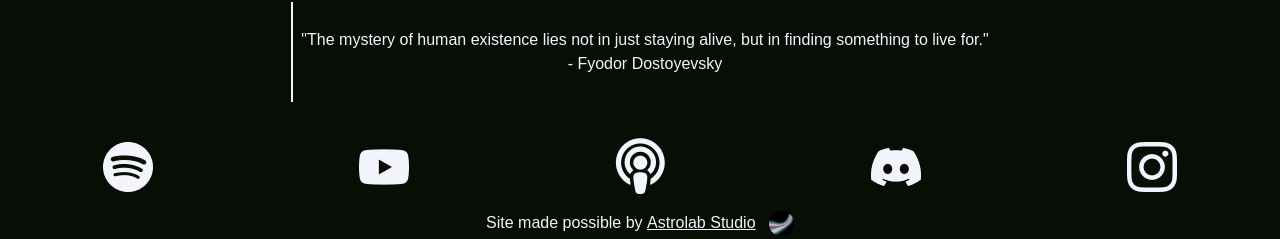
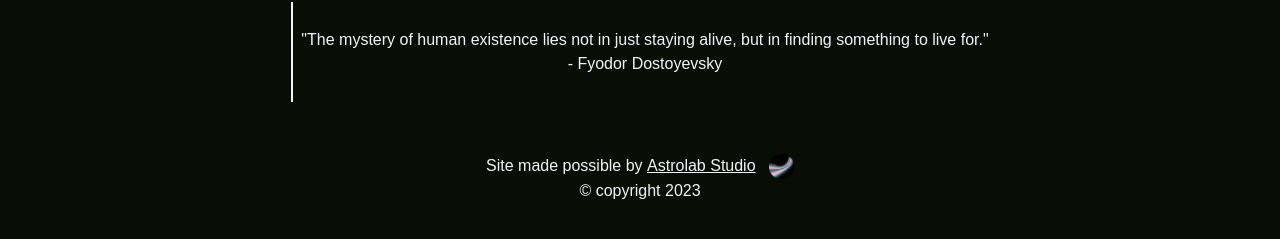
Before and after one commit to Brendan-Leal/evanleal.net, a Next.js app: page / in a window 1280 px wide. Shown: the part 1622-1861 px from the top of the page. Built offline with nearby package versions, Linux system fonts and the light colour scheme; a web font is replaced by a local one.

Commit message:
remove social icons from footer

```diff
--- a/src/components/Footer.js
+++ b/src/components/Footer.js
@@ -1,10 +1,8 @@
 import Image from "next/image";
-import SocialIcons from "./SocialIcons";
 
 export default function Footer() {
   return (
     <footer className="font-unna py-3">
-      <SocialIcons />
       <div className="text-center py-4  flex flex-col">
         <p>
           Site made possible by&nbsp;
```
